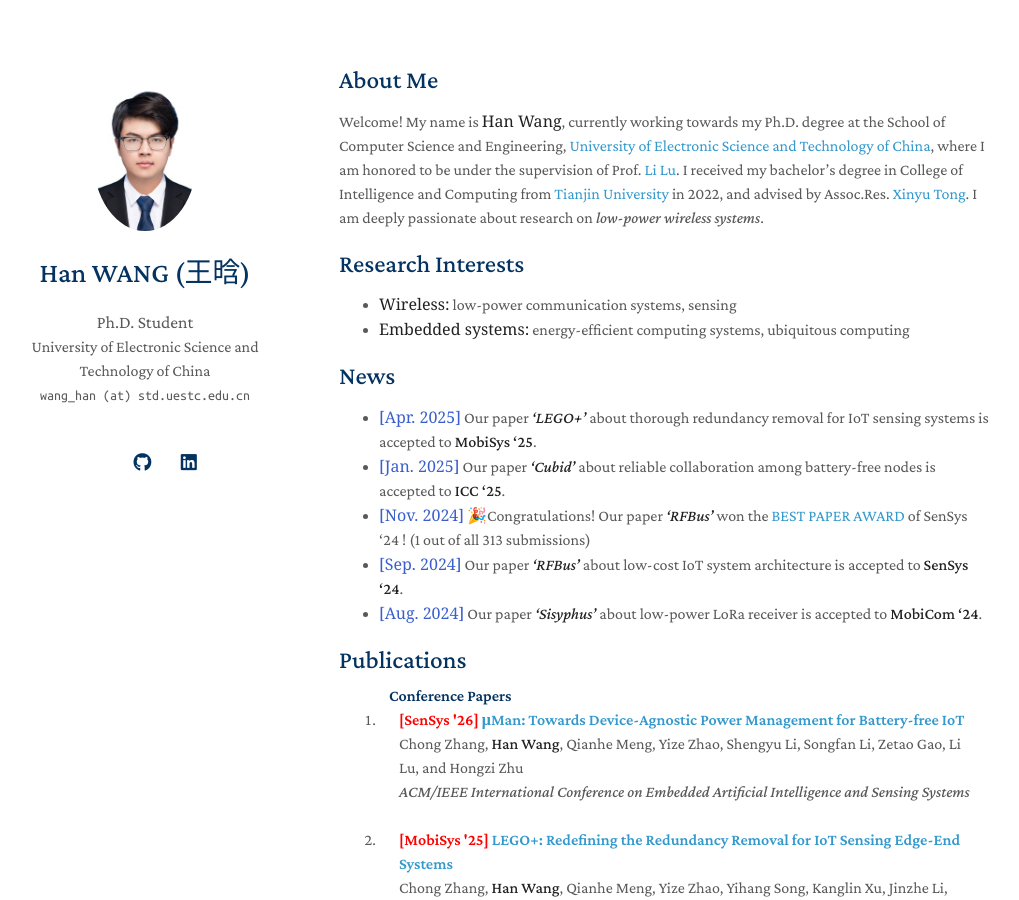
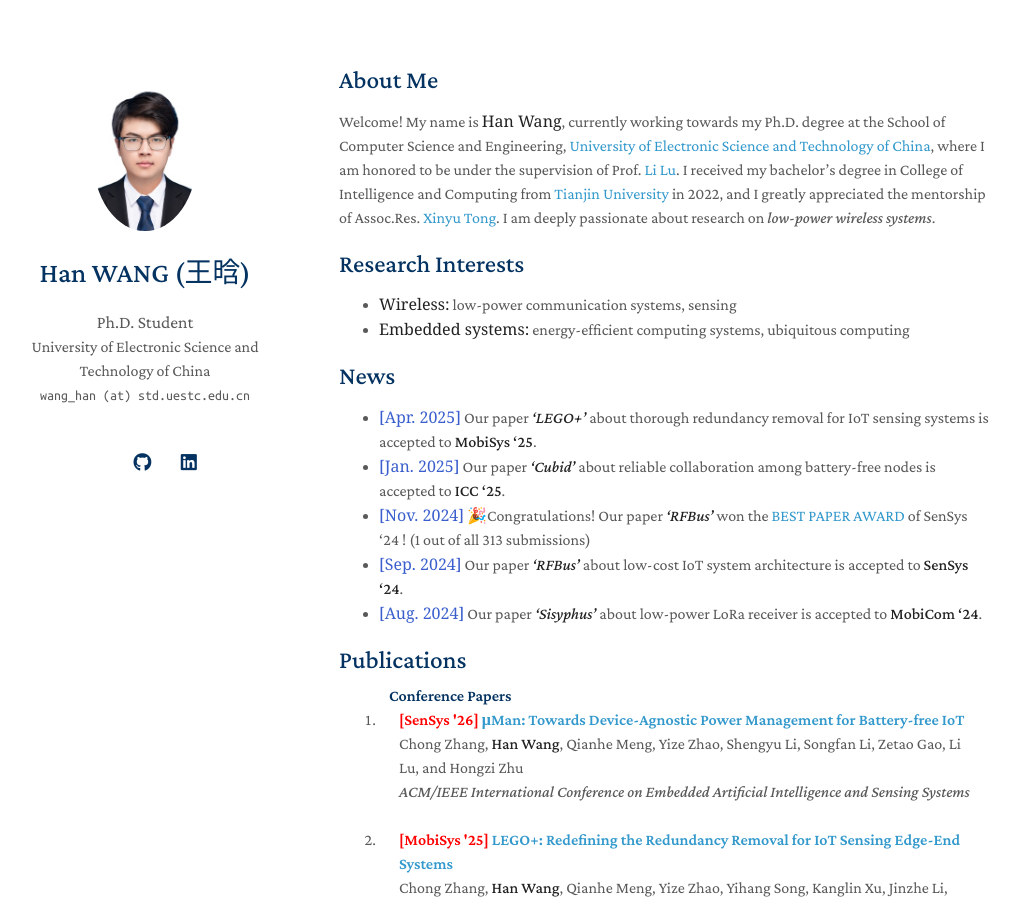
Before and after one commit to hwang620/hwang620.github.io, a Jekyll site: the page built from index.md, in a window 1280 px wide and 900 px high. Shown: the whole window, without its empty margins (131-1150 px from the left). Built offline with Jekyll 4.4.1, drawn with Linux system fonts in a browser that asks for light colours; a style sheet for code colours, icons or effects is not loaded; our own code applies the rules of GitHub Pages for plain Markdown files.

Commit message:
Update index.md

```diff
--- a/index.md
+++ b/index.md
@@ -3,7 +3,7 @@ layout: homepage
 ---
 ## About Me
 
-Welcome! My name is **<font face="Georgia">Han Wang</font>**, currently working towards my Ph.D. degree at the School of Computer Science and Engineering, [University of Electronic Science and Technology of China](https://en.uestc.edu.cn/), where I am honored to be under the supervision of Prof. [Li Lu](https://www.en.scse.uestc.edu.cn/info/1085/2182.htm). I received my bachelor's degree in College of Intelligence and Computing from [Tianjin University](https://en.tju.edu.cn/) in 2022, and advised by Assoc.Res. [Xinyu Tong](http://cic.tju.edu.cn/faculty/tongxinyu/index.html). I am deeply passionate about research on *low-power wireless systems*.
+Welcome! My name is **<font face="Georgia">Han Wang</font>**, currently working towards my Ph.D. degree at the School of Computer Science and Engineering, [University of Electronic Science and Technology of China](https://en.uestc.edu.cn/), where I am honored to be under the supervision of Prof. [Li Lu](https://www.en.scse.uestc.edu.cn/info/1085/2182.htm). I received my bachelor's degree in College of Intelligence and Computing from [Tianjin University](https://en.tju.edu.cn/) in 2022, and I greatly appreciated the mentorship of Assoc.Res. [Xinyu Tong](http://cic.tju.edu.cn/faculty/tongxinyu/index.html). I am deeply passionate about research on *low-power wireless systems*.
 
 ## Research Interests
 
```
